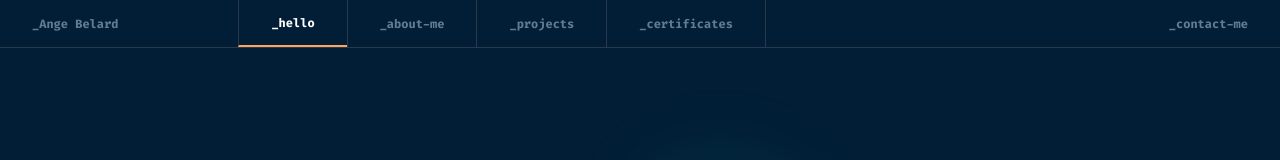
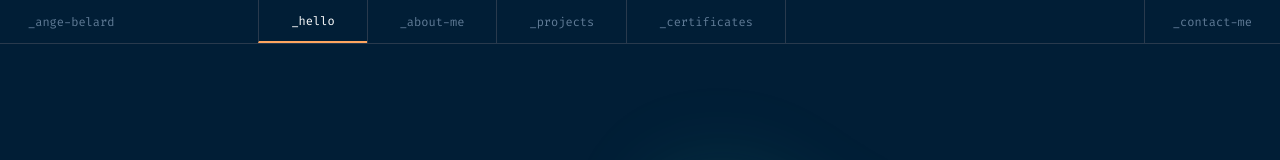
Before and after one commit to a-belard/my-portfolio, a React (Vite) app: page / in a window 1280 px wide. Shown: the top 160 px of the page. Built offline with nearby package versions, Linux system fonts and the light colour scheme.

Commit message:
Update Navbar.jsx

```diff
--- a/src/components/Navbar.jsx
+++ b/src/components/Navbar.jsx
@@ -10,9 +10,11 @@ export default function () {
   const active = useSelector((store) => store.navigation);
   const navigateHandler = (navId) => dispatch(navActions.navigate(navId));
   return (
-    <nav className=" flex justify-between px-8 h-12 items-center text-xs secondary-1 primary-bg-2 font-bold">
-      <div className="flex gap-10 h-full">
-        <button>_{my_data.firstName}</button>
+    <nav className=" flex justify-between h-11 items-center text-xs secondary-1 primary-bg-2">
+      <div className="flex gap-9 h-full">
+        <button onClick={(e) => navigateHandler(0)} className="px-7">
+          _{my_data.firstName.toLowerCase().split(" ").join("-")}
+        </button>
         <div className=" flex ml-20 h-full">
           {navlinks &&
             navlinks.map((navlink, i) => (
@@ -21,7 +23,7 @@ export default function () {
                 onClick={(e) => navigateHandler(i)}
                 className={
                   (i === active ? "navlink-active" : "") +
-                  " h-full px-8 navlink"
+                  " h-full px-8 navlink hover:text-white"
                 }
               >
                 _{navlink}
@@ -30,7 +32,9 @@ export default function () {
         </div>
       </div>
       <div className="h-full">
-        <button className="h-full contact-me-btn pl-8">_contact-me</button>
+        <button className="h-full contact-me-btn px-7 border-left hover:text-white">
+          _contact-me
+        </button>
       </div>
     </nav>
   );
```
